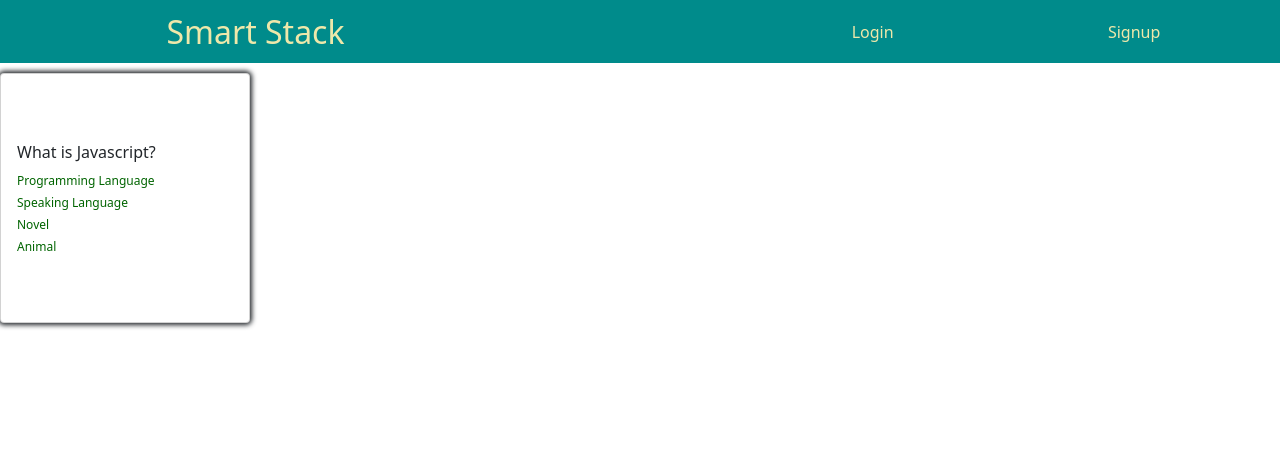
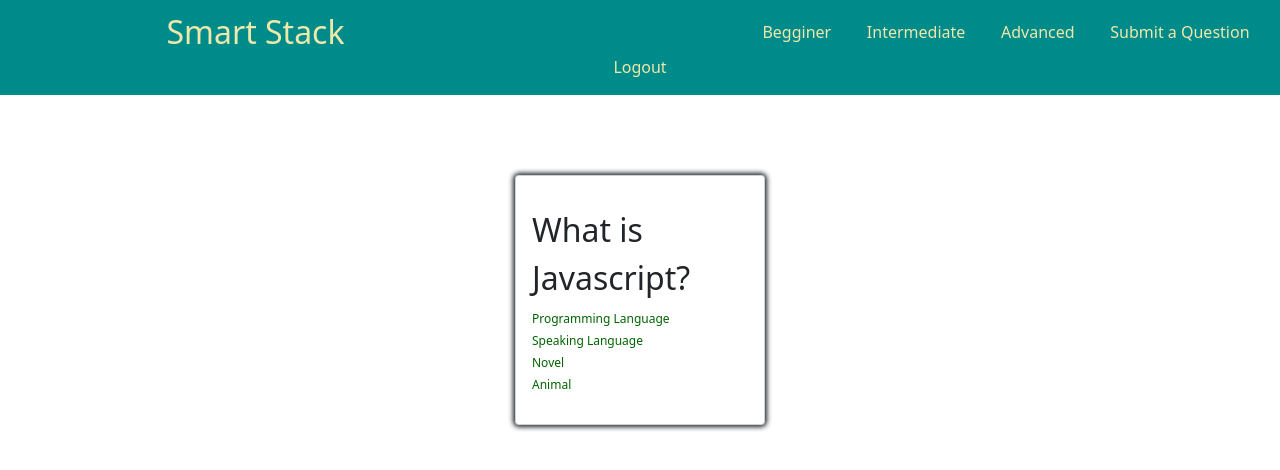
Before and after one commit to oriarh/Smart-Stack, a React (Create React App) app in the folder client/: page / in a window 1280 px wide. Shown: the top 470 px of the page. Built offline with nearby package versions, Linux system fonts and the light colour scheme.

Commit message:
Made additions to the navBar

```diff
--- a/client/src/App.css
+++ b/client/src/App.css
@@ -82,6 +82,8 @@
     height: 250px;
     transform:perspective(1000px) rotateY(var(--rotate-y, 0));
     transition: 150ms;
+    margin: auto auto;
+    font-size: xx-large;
 }
 
 .card.flip {
@@ -117,3 +119,8 @@
 .flashcardOption:first-child {
     margin-top: 0;
 }
+
+.container {
+    max-width: 900px;
+    margin: 5rem 2rem;
+}
--- a/client/src/components/FlashcardApp.js
+++ b/client/src/components/FlashcardApp.js
@@ -8,7 +8,9 @@ export default function FlashcardApp() {
   return (
     <>
         <Navigation/>
-        <FlashcardList flashcardsListProp = {flashcards} />
+        <div className='container'>
+          <FlashcardList flashcardsListProp = {flashcards} />
+        </div>
     </>
   )
 }
--- a/client/src/components/FlashcardList.js
+++ b/client/src/components/FlashcardList.js
@@ -3,7 +3,7 @@ import Flashcard from './Flashcard'
 
 export default function FlashcardList( { flashcardsListProp } ) {
   return (
-    <div>
+    <div className='card-grid'>
       <Flashcard flashcard={flashcardsListProp[0]}/>
       {/* {flashcardsListProp.map( flashcard => {
         return <Flashcard flashcard={flashcard} key={flashcard.id} />
--- a/client/src/components/Navigation.js
+++ b/client/src/components/Navigation.js
@@ -4,6 +4,9 @@ import {FontAwesomeIcon }from '@fortawesome/react-fontawesome'
 import { faBars, faTimes } from '@fortawesome/fontawesome-free-solid'
 
 export default function () {
+  const Auth = {
+    loggedIn: true
+  }
 
     function CustomLink({ children, to, ...props }) {
         let resolved = useResolvedPath(to);
@@ -26,11 +29,24 @@ export default function () {
                         <div className="col-md-12 col-lg-7">
                             <h2 className="headerName"><Link className="headerName" to='/'>Smart Stack</Link></h2>
                         </div>
+                        {Auth.loggedIn ? (
+                          <>
+                            <div className="col-lg-auto headerLinks"><CustomLink to="/begginer">Begginer</CustomLink></div>
+                            <div className="col-lg-auto headerLinks"><CustomLink to="/intermediate">Intermediate</CustomLink></div>
+                            <div className="col-lg-auto headerLinks"><CustomLink to="/advanced">Advanced</CustomLink></div>
+                            <div className="col-lg-auto headerLinks"><CustomLink to="/submitquestion">Submit a Question</CustomLink></div>
+                            <div className="col-lg-auto headerLinks"><CustomLink to="/signup">Logout</CustomLink></div>
+                          </>
+                        ) : (
+                          <>
                             <div className="col-lg-auto headerLinks"><CustomLink to="/login">Login</CustomLink></div>
                             <div className="col-lg-auto headerLinks"><CustomLink to="/signup">Signup</CustomLink></div>
-                </div>
+                          </>
+                          )
+                        }
                     {/* <button><FontAwesomeIcon icon={faTimes} /></button>
                      <button><FontAwesomeIcon icon={faBars} /></button> */}
+              </div>
             </header>
         </nav>
     )
```
Lines whose indentation alone changed are shown as unchanged.
